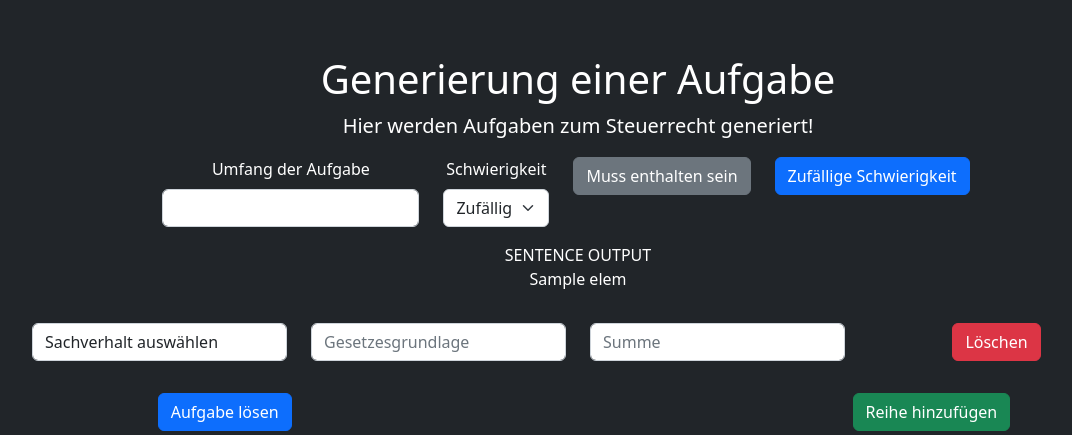
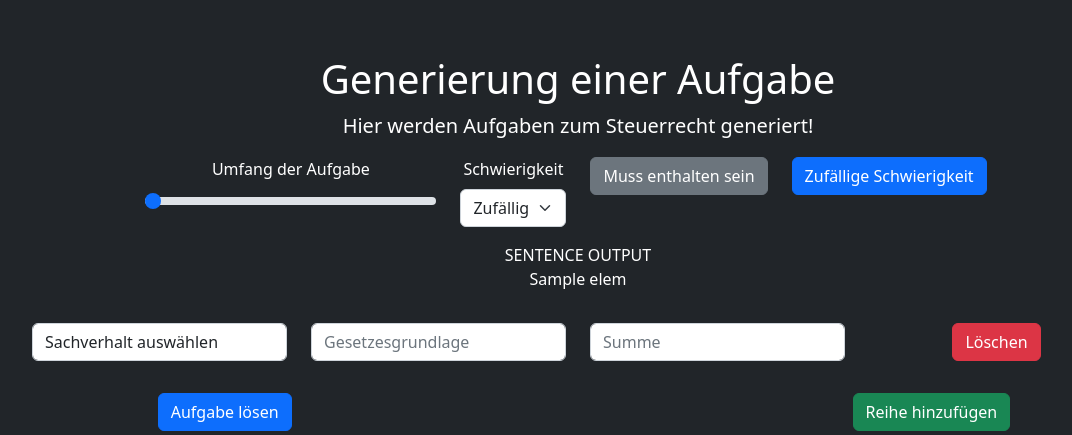
Before and after one commit to EdLaser/aladin-rdk, a Python web app: template code/recht/templates/index.html in a window 1280 px wide. Shown: the part 50-485 px from the top of the page, without its empty margins (62-1134 px from the left). Run offline with Jinja, Linux system fonts and the light colour scheme; the template is opened without the code that fills it: most values are stand-ins (such as "Sample title", 1, 10 or a date in 2020).

Commit message:
amount of input as sliders

```diff
--- a/code/recht/templates/index.html
+++ b/code/recht/templates/index.html
@@ -30,7 +30,7 @@
                     <div class="row mb-3 justify-content-center">
                         <div class="col-auto">
                             <label for="amountTasks" class="form-label">Umfang der Aufgabe</label>
-                            <input type="number" name="amount" id="amountTasks" class="form-control">
+                            <input type="range" min="1" max={{ all_cases_to_choose| length }} step="1" name="amount" id="amountTasks" class="form-range">
                         </div>
                         <div class="col-auto">
                             <label for="selectDif" class="form-label">Schwierigkeit</label>
```
